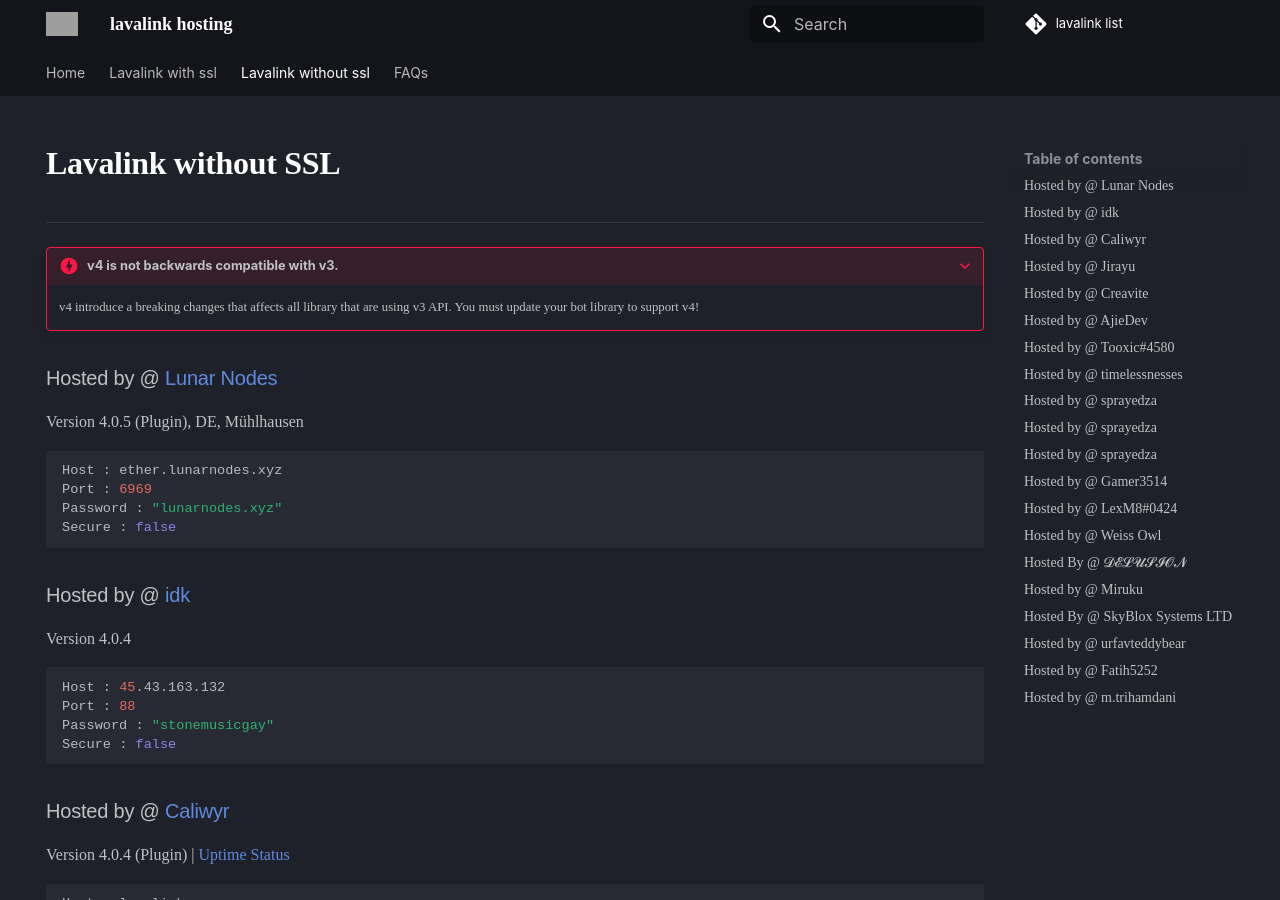
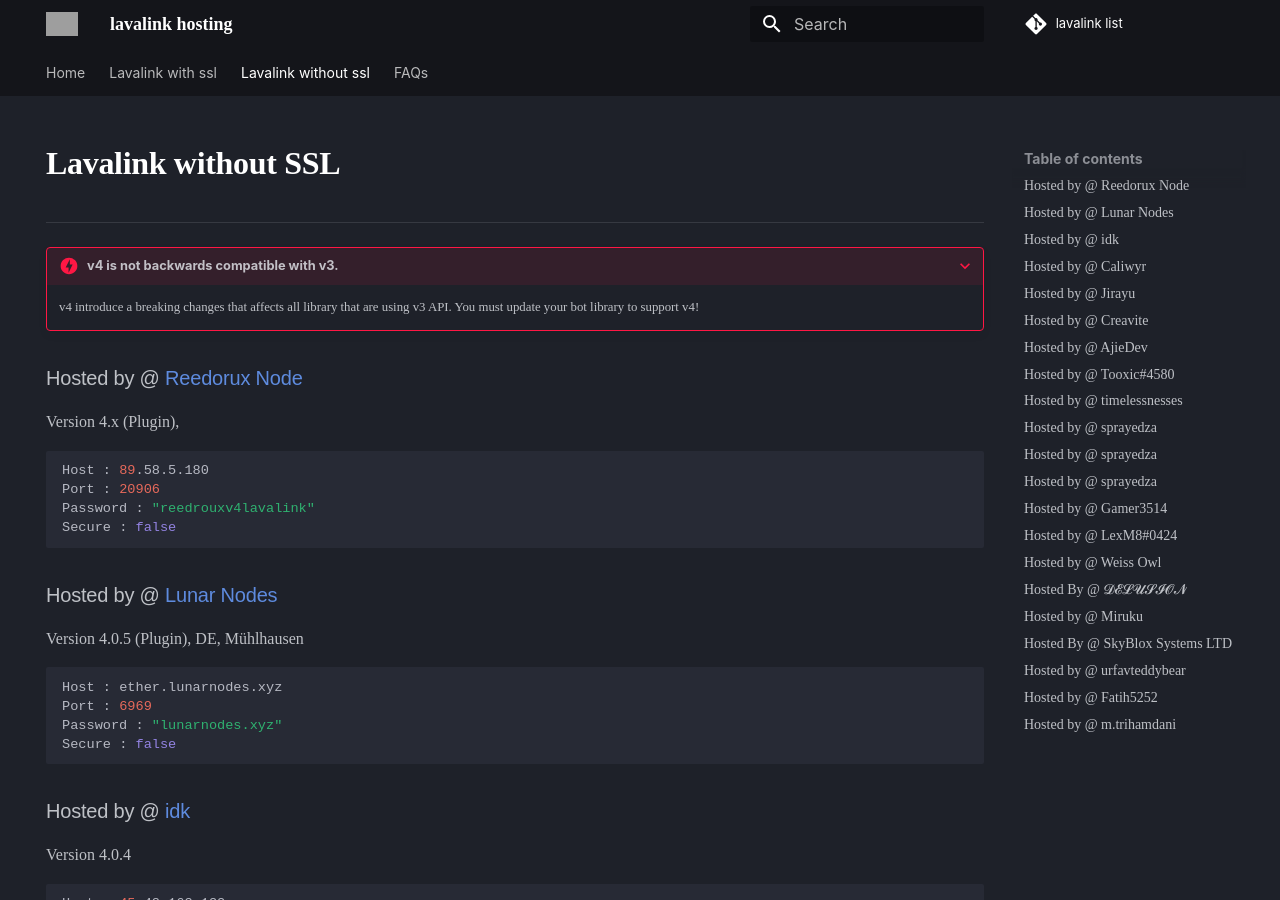
Before and after one commit to DarrenOfficial/lavalink-list, an MkDocs documentation site: the page built from docs/NoSSL/lavalink-without-ssl.md, in a window 1280 px wide and 900 px high. Built offline with MkDocs 1.6.1 and Material for MkDocs 9.7.7, drawn with Linux system fonts in a browser that asks for light colours; some web fonts are replaced; comment, search, counter and statistics services are not loaded; a style sheet for code colours, icons or effects is not loaded; grey boxes are pictures that could not be loaded.

Commit message:
Update lavalink-without-ssl.md

````diff
--- a/docs/NoSSL/lavalink-without-ssl.md
+++ b/docs/NoSSL/lavalink-without-ssl.md
@@ -18,6 +18,16 @@ hide:
 
     v4 introduce a breaking changes that affects all library that are using v3 API.
     You must update your bot library to support v4!
+
+
+### Hosted by @ [Reedorux Node](https://discord.gg/eevx6hyDVC)
+Version 4.x (Plugin),
+```bash
+Host : 89.58.5.180
+Port : 20906
+Password : "reedrouxv4lavalink"
+Secure : false
+```
 
 ### Hosted by @ [Lunar Nodes](https://lunarnodes.xyz)
 Version 4.0.5 (Plugin), DE, Mühlhausen
````
